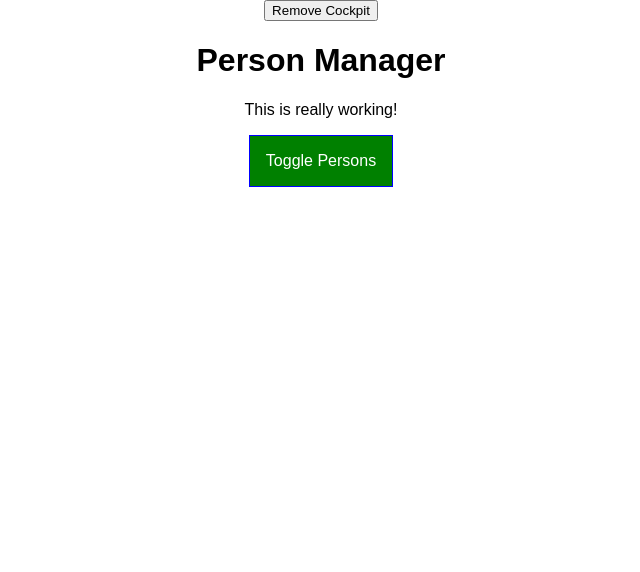
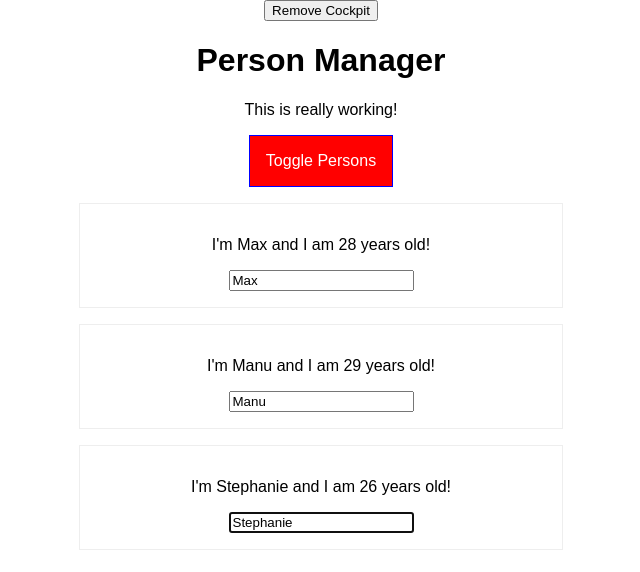
Before and after one commit to Dagony/UdemyReactProject, a React app: page / in a window 1280 px wide. Shown: the top 572 px of the page, without its empty margins (319-959 px from the left). Built offline with nearby package versions, Linux system fonts and the light colour scheme.

Commit message:
Refs with React Hooks

```diff
--- a/src/components/Cockpit/Cockpit.js
+++ b/src/components/Cockpit/Cockpit.js
@@ -1,14 +1,19 @@
-import React, {useEffect} from 'react';
+import React, {useEffect, useRef} from 'react';
 import classes from './Cockpit.css';
 
 const cockpit = props => {
+
+    const toggleBtnRef = useRef(null);
+
     useEffect(() => {
         console.log('[Cockpit.js] useEffect');
 
+        toggleBtnRef.current.click();
+
         // Http Request
-        setTimeout(() => {
-            alert('Saved data to cloud!');
-        }, 1000);
+        // setTimeout(() => {
+        //     alert('Saved data to cloud!');
+        // }, 1000);
         return () => {
             console.log('[Cockpit.js] cleanup work in useEffect');
         };
@@ -38,7 +43,7 @@
         <div className={classes.Cockpit}>
             <h1>{props.title}</h1>
             <p className={assignedClasses.join(' ')}>This is really working!</p>
-            <button className={btnClass} onClick={props.clicked}>
+            <button ref={toggleBtnRef} className={btnClass} onClick={props.clicked}>
                 Toggle Persons
             </button>
         </div>
```
